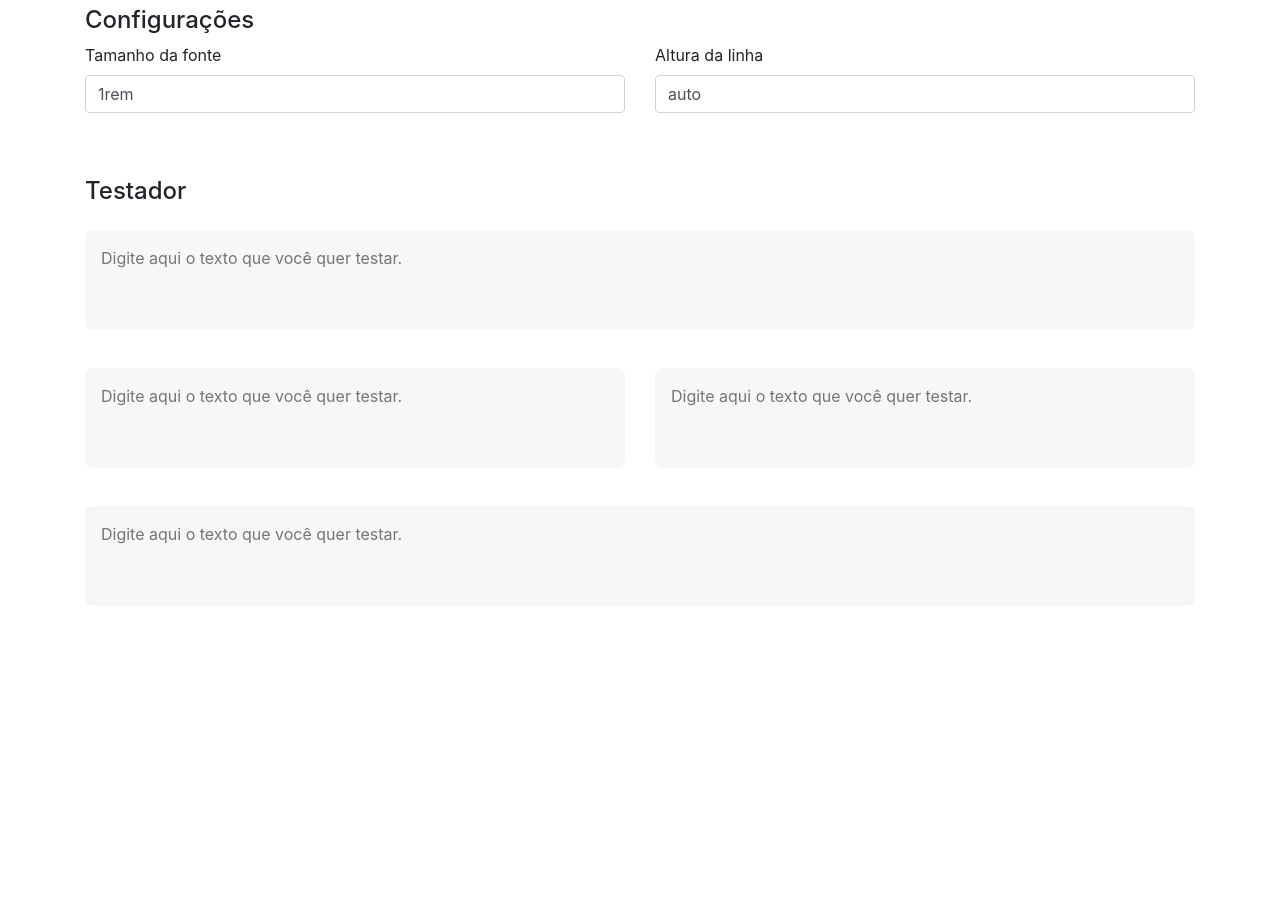
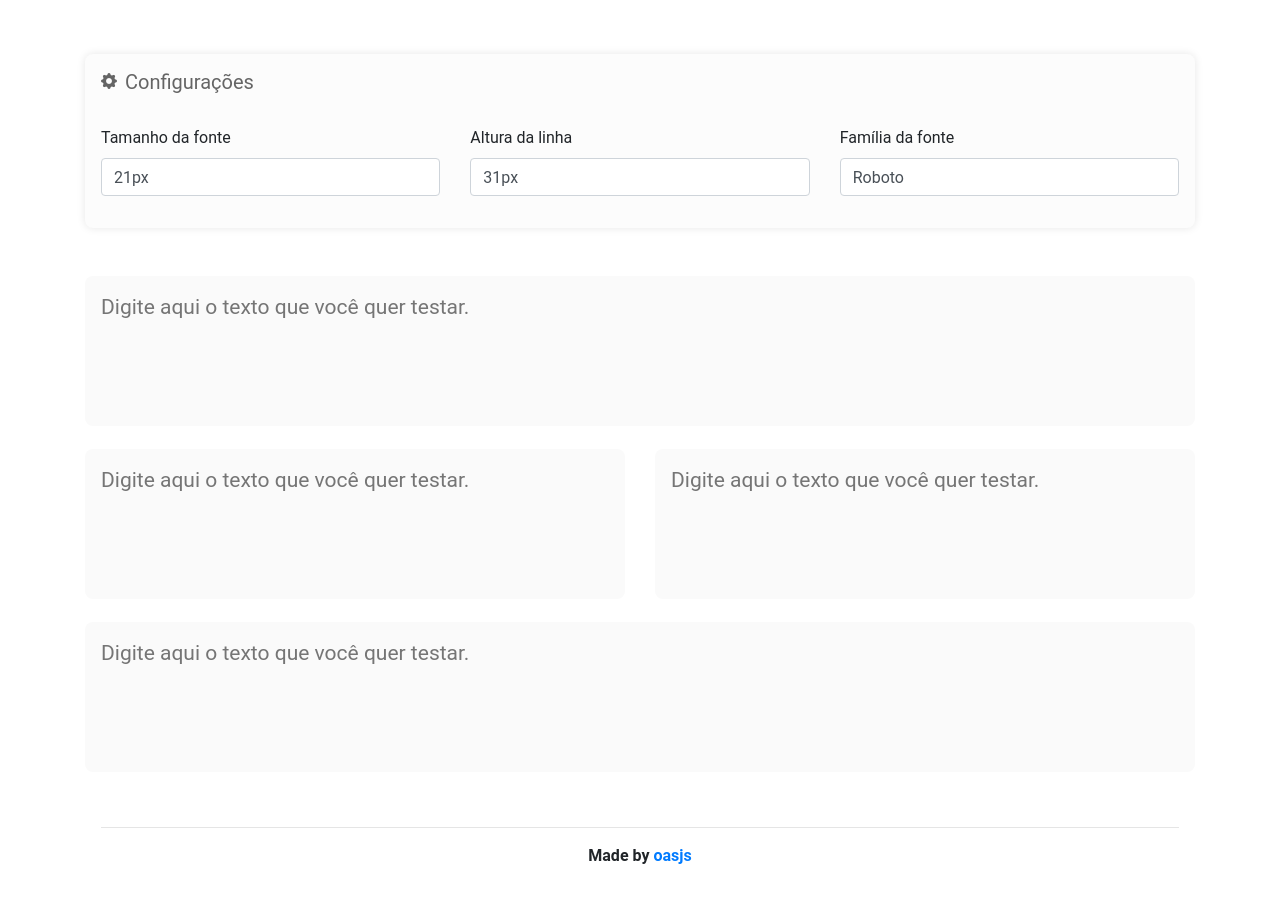
Before and after one commit to materiais-unasus-ufsc/super-fazedor-de-colunas-perfeitas, a SvelteKit app: page / in a window 1280 px wide. Shown: the part 160-1060 px from the top of the page. Before the commit the page ends 800 px from the top, so only its background shows below. Built offline with nearby package versions, Linux system fonts and the light colour scheme.

Commit message:
Implement UI changes and font-family selection option

```diff
--- a/package.json
+++ b/package.json
@@ -6,7 +6,7 @@
 		"dev": "vite dev",
 		"build": "vite build",
 		"preview": "vite preview",
-        "deploy": "vite build && gh-pages -d build -t true",
+		"deploy": "vite build && gh-pages -d build -t true",
 		"lint": "prettier --check . && eslint .",
 		"format": "prettier --write ."
 	},
--- a/src/lib/components/TextArea.svelte
+++ b/src/lib/components/TextArea.svelte
@@ -15,7 +15,7 @@
 			textarea.style.padding = '0';
 		} else {
 			textarea.style.padding = '1rem';
-			textarea.style.height = '100px';
+			textarea.style.height = '150px';
 		}
 	}
 </script>
@@ -36,7 +36,7 @@
 <style lang="scss">
 	textarea {
 		width: 100%;
-		height: 100px;
+		height: 150px;
 		margin: 1rem 0;
 		padding: 1rem;
 
@@ -47,8 +47,15 @@
 		resize: none;
 		overflow: hidden;
 
-		background-color: #f7f7f7;
+		background-color: #fafafa;
 		text-align: justify;
 		hyphens: auto;
+
+		&:first-child {
+			margin-top: 0;
+		}
+		&:last-child {
+			margin-bottom: 0;
+		}
 	}
 </style>
--- a/src/routes/+layout.svelte
+++ b/src/routes/+layout.svelte
@@ -5,17 +5,17 @@
 
 <style lang="scss" global>
 	// Custom.scss
-  // Option B: Include parts of Bootstrap
+	// Option B: Include parts of Bootstrap
 
-  // Required
-  @import "../node_modules/bootstrap/scss/functions";
-  @import "../node_modules/bootstrap/scss/variables";
-  @import "../node_modules/bootstrap/scss/mixins";
+	// Required
+	@import '../node_modules/bootstrap/scss/functions';
+	@import '../node_modules/bootstrap/scss/variables';
+	@import '../node_modules/bootstrap/scss/mixins';
 
-  // Optional
-  @import "../node_modules/bootstrap/scss/reboot";
-  @import "../node_modules/bootstrap/scss/type";
-  @import "../node_modules/bootstrap/scss/grid";
-  @import "../node_modules/bootstrap/scss/forms";
-
+	// Optional
+	@import '../node_modules/bootstrap/scss/reboot';
+	@import '../node_modules/bootstrap/scss/type';
+	@import '../node_modules/bootstrap/scss/grid';
+	@import '../node_modules/bootstrap/scss/forms';
+	@import url('https://cdn.jsdelivr.net/npm/bootstrap-icons@1.11.3/font/bootstrap-icons.min.css');
 </style>
--- a/src/routes/+page.svelte
+++ b/src/routes/+page.svelte
@@ -1,66 +1,114 @@
 <script>
 	import TextArea from '$lib/components/TextArea.svelte';
-  let fontSize = '1rem';
-  let lineHeight = 'auto';
+	let fontSize = '21px';
+	let lineHeight = '31px';
+	let fontFamily = 'Roboto';
+	$: finalFontFamily = fontFamily + ', sans-serif';
 </script>
 
-<main class="container">
+<main
+	class="container"
+	style="
+    font-family: {finalFontFamily};
+  "
+>
+	<div class="spacer"></div>
 	<h1>Super Testador de Colunas (V2)</h1>
 	<p class="lead about">Bem vindo(a) ao <strong>Super Testador de Colunas!</strong></p>
 
 	<div class="spacer"></div>
 
-  <h4>
-    Configurações
-  </h4>
+	<div class="settings">
+		<div>
+			<i class="bi bi-gear-fill"></i>
+			<h5>Configurações</h5>
+		</div>
 		<div class="row">
-    <div class="col-md-6">
+			<div class="col-md">
 				<div class="form-group">
 					<label for="fontSize">Tamanho da fonte</label>
 					<input type="text" class="form-control" id="fontSize" bind:value={fontSize} />
 				</div>
 			</div>
-    <div class="col-md-6">
+			<div class="col-md">
 				<div class="form-group">
 					<label for="lineHeight">Altura da linha</label>
 					<input type="text" class="form-control" id="lineHeight" bind:value={lineHeight} />
+				</div>
+			</div>
+			<div class="col-md">
+				<div class="form-group">
+					<label for="fontFamily">Família da fonte</label>
+					<input type="text" class="form-control" id="fontFamily" bind:value={fontFamily} />
+				</div>
 			</div>
 		</div>
 	</div>
 
 	<div class="spacer"></div>
 
-  <h4>Testador</h4>
 	<div>
-		<TextArea fontSize={fontSize} lineHeight={lineHeight}></TextArea>
+		<TextArea {fontSize} {lineHeight}></TextArea>
 		<div class="row">
 			<div class="col-md-6">
-				<TextArea fontSize={fontSize} lineHeight={lineHeight}></TextArea>
+				<TextArea {fontSize} {lineHeight}></TextArea>
 			</div>
 			<div class="col-md-6">
-				<TextArea fontSize={fontSize} lineHeight={lineHeight}></TextArea>
+				<TextArea {fontSize} {lineHeight}></TextArea>
 			</div>
 		</div>
-		<TextArea fontSize={fontSize} lineHeight={lineHeight}></TextArea>
+		<TextArea {fontSize} {lineHeight}></TextArea>
 	</div>
+	<div class="spacer"></div>
+	<div class="separator"></div>
+	<footer>
+		Made by <a data-sveltekit-reload href="github.com/oasjs" target="_blank">oasjs</a>
+	</footer>
 </main>
 
 <style lang="scss">
 	main {
 		padding-top: 1rem;
 		padding-bottom: 1rem;
-		height: 100vh;
 
 		h1 {
 			text-align: center;
+		}
+		h5 {
+			margin-bottom: 2rem;
+			font-weight: 400;
 		}
 
 		.about {
 			text-align: center;
 		}
 
+		.settings {
+			padding: 1rem;
+			background-color: #fcfcfc;
+			border-radius: 0.5rem;
+			box-shadow: 0 0 0.5rem rgba($color: #000000, $alpha: 0.1);
+
+			& > div:first-child {
+				display: flex;
+				gap: 0.5rem;
+				color: rgba($color: #000000, $alpha: 0.6);
+			}
+		}
+
 		.spacer {
 			height: 3rem;
 		}
 	}
+
+	.separator {
+		height: 1px;
+		margin: 0 1rem;
+		background-color: rgba($color: #000000, $alpha: 0.1);
+	}
+	footer {
+		padding: 1rem;
+		text-align: center;
+		font-weight: bold;
+	}
 </style>
--- a/svelte.config.js
+++ b/svelte.config.js
@@ -8,11 +8,11 @@ const config = {
 		// If your environment is not supported or you settled on a specific environment, switch out the adapter.
 		// See https://kit.svelte.dev/docs/adapters for more information about adapters.
 		adapter: adapter(),
-    paths: {
-      base: process.env.NODE_ENV === 'production' ? '/super-testador-de-colunas-perfeitas' : '',
-    }
+		paths: {
+			base: process.env.NODE_ENV === 'production' ? '/super-testador-de-colunas-perfeitas' : ''
+		}
 	},
-  preprocess: preprocess()
+	preprocess: preprocess()
 };
 
 export default config;
```
Also changed, not shown: src/routes/+layout.js (line endings or trailing spaces). Lines whose indentation alone changed are shown as unchanged.
